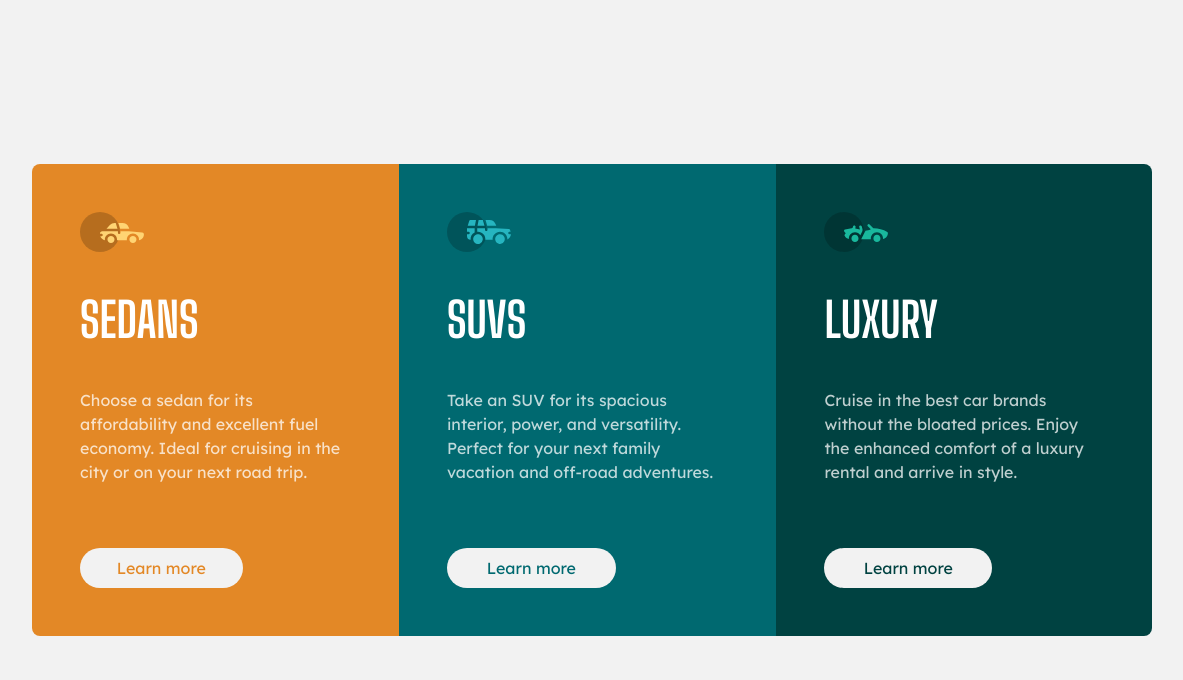
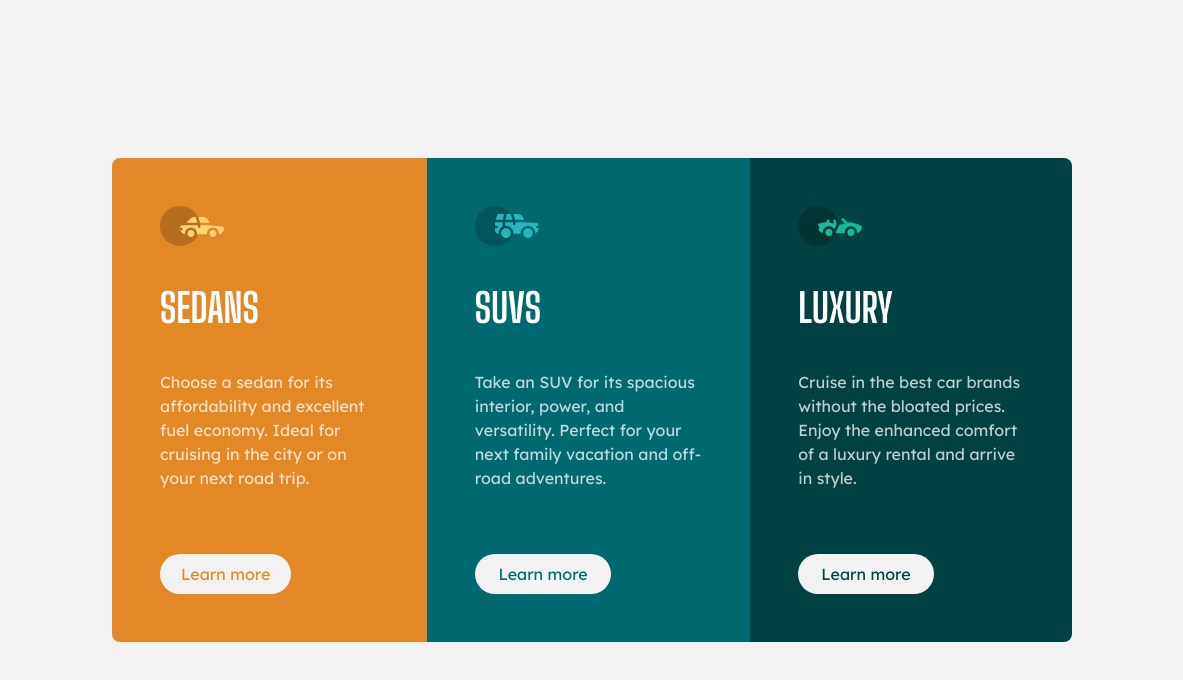
Before and after one commit to Introxiety/3-column-preview-card, a plain HTML site: page index.html in a window 1536 px wide. Shown: the whole page, without its empty margins (176-1359 px from the left). Drawn offline with Linux system fonts and the light colour scheme.

Commit message:
restore the previous size of main for desktop

```diff
--- a/style.css
+++ b/style.css
@@ -163,7 +163,7 @@ h1 {
 @media screen and (min-width: 90em) {
     main {
         display: flex;
-        max-width: 70em;
+        max-width: 60em;
     }
 
     a {
@@ -171,7 +171,7 @@ h1 {
     }
 
     h1 {
-        font-size: 3rem;
+        font-size: 2.5rem;
     }
 
     div:nth-of-type(1) {
```
